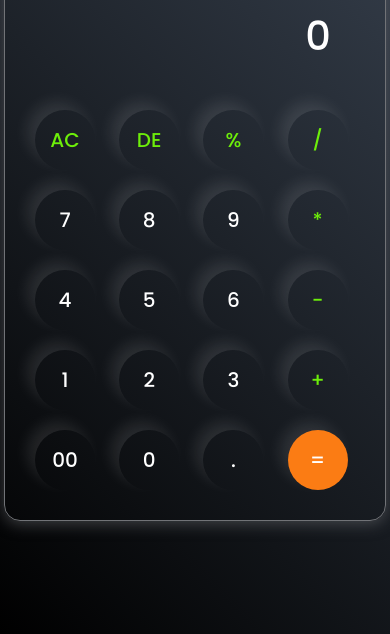
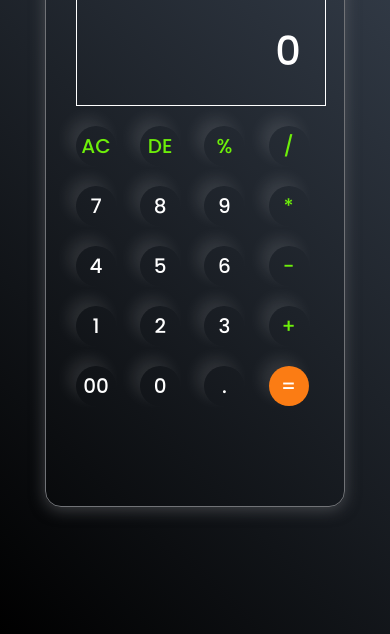
Before and after one commit to SARITAPRAJAPATI21/Calculator, a plain HTML site: page index.html in a window 390 px wide. Shown: the part 210-844 px from the top of the page. Drawn offline with Linux system fonts and the light colour scheme.

Commit message:
add media query

```diff
--- a/style.css
+++ b/style.css
@@ -59,3 +59,51 @@ button{
     color: #6dee0a;
 
 }
+@media (min-width:300px) and (max-width:500px) {
+    body{
+        width:100%;
+        height: 100vh;
+        display: flex;
+        justify-content: center;
+        align-items: center;
+        background: linear-gradient(45deg,black,#3a4452);
+    }
+    .calculator{
+        border: 1px solid #717377;
+        padding:20px ;
+        border-radius: 16px;
+        background: transparent;
+        box-shadow: 0px 3px 15px rgba(113,115,119, 0.5);
+       height: 70vh;
+       width: 300px;
+
+    }
+    button{
+        border: none;
+        width: 40px;
+        height: 40px;
+        margin: 10px;
+        border-radius: 50%;
+        background: transparent;
+        color: #ffffff;
+        font-size: 1
+        0px;
+        box-shadow: -8px -8px 15px rgba(255,255,255,0.1);
+        cursor: pointer;
+
+
+    }
+    input{
+        width: 250px;
+        border: 1px solid white;
+        padding: 24px;
+        margin: 10px;
+        background-color: transparent;
+        box-shadow: 0px 3px 15px rgbs(84,84,84,0.1);
+        font-size: 40px;
+        text-align: right;
+        cursor: pointer;
+        color: #ffffff;
+    }
+
+}
```
